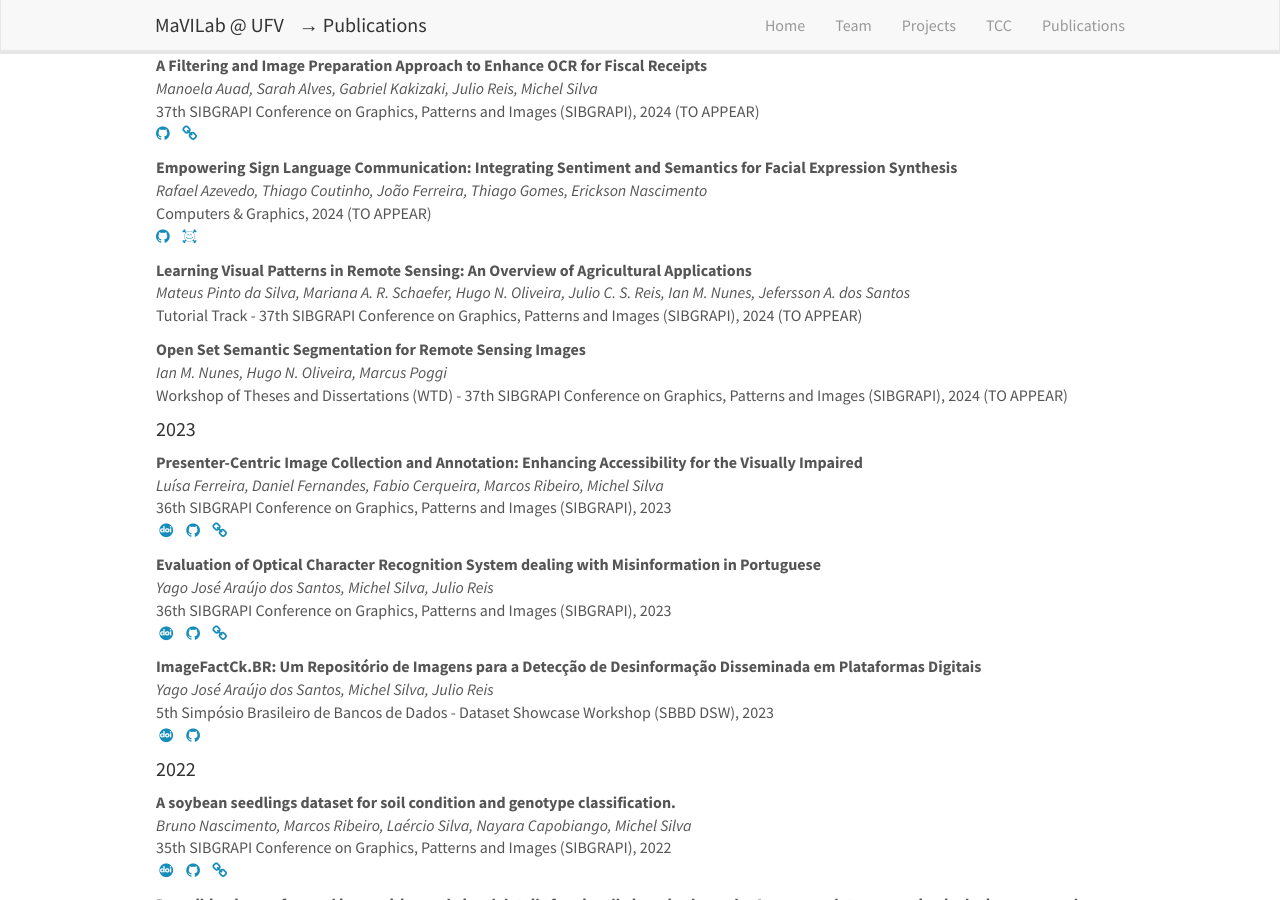
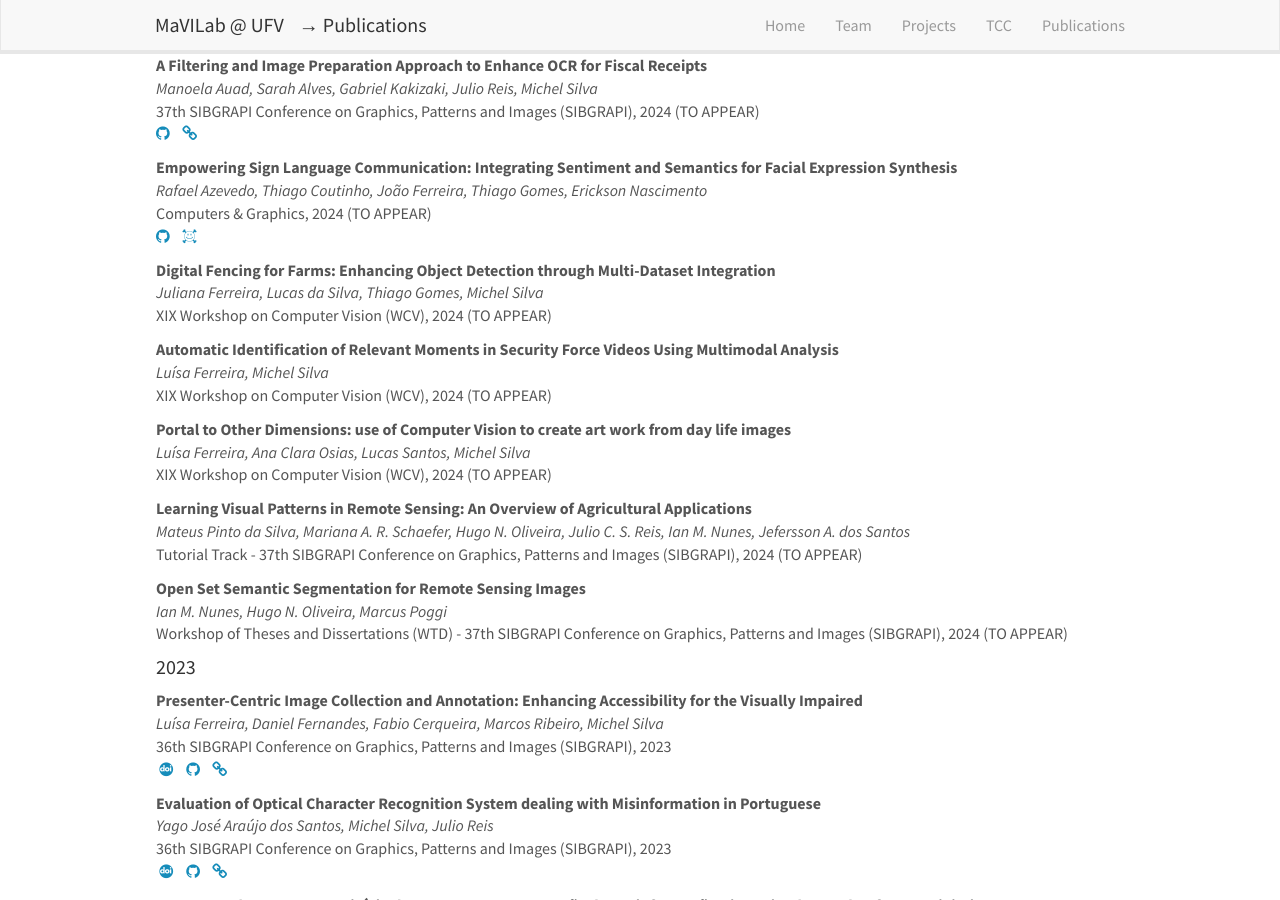
Before and after one commit to MaVILab-UFV/mavilab-ufv.github.io, a Jekyll site: the page built from _pages/publications.md, in a window 1280 px wide and 900 px high, scrolled down 343 px. Built offline with Jekyll 4.4.1, drawn with Linux system fonts in a browser that asks for light colours; nearby versions of some CDN libraries; some web fonts are replaced.

Commit message:
Update pub_list.yml

```diff
--- a/_data/pub_list.yml
+++ b/_data/pub_list.yml
@@ -40,6 +40,36 @@ ROS and Gazebo"
       arxiv: https://arxiv.org/pdf/2408.15159v1
       youtube:
       github: https://github.com/verlab/empowering-sign-language
+
+  - title: "Digital Fencing for Farms: Enhancing Object Detection through Multi-Dataset Integration"
+    authors: Juliana Ferreira, Lucas da Silva, Thiago Gomes, Michel Silva
+    media: XIX Workshop on Computer Vision (WCV), 2024 (TO APPEAR)
+    links:
+      url:
+      doi:
+      arxiv:
+      youtube:
+      github:
+
+  - title: "Automatic Identification of Relevant Moments in Security Force Videos Using Multimodal Analysis"
+    authors: Luísa Ferreira, Michel Silva
+    media: XIX Workshop on Computer Vision (WCV), 2024 (TO APPEAR)
+    links:
+      url:
+      doi:
+      arxiv:
+      youtube:
+      github:
+
+  - title: "Portal to Other Dimensions: use of Computer Vision to create art work from day life images"
+    authors: Luísa Ferreira, Ana Clara Osias, Lucas Santos, Michel Silva
+    media: XIX Workshop on Computer Vision (WCV), 2024 (TO APPEAR)
+    links:
+      url:
+      doi:
+      arxiv:
+      youtube:
+      github:
 
   - title: "Learning Visual Patterns in Remote Sensing: An Overview of Agricultural Applications"
     authors: Mateus Pinto da Silva, Mariana A. R. Schaefer, Hugo N. Oliveira, Julio C. S. Reis, Ian M. Nunes, Jefersson A. dos Santos
```
